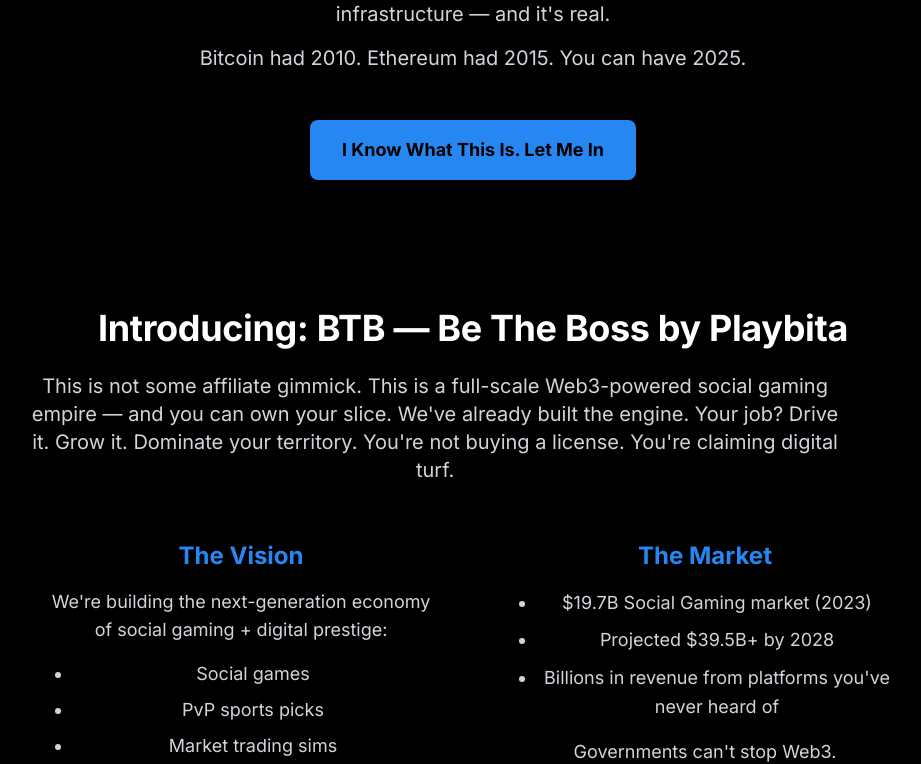
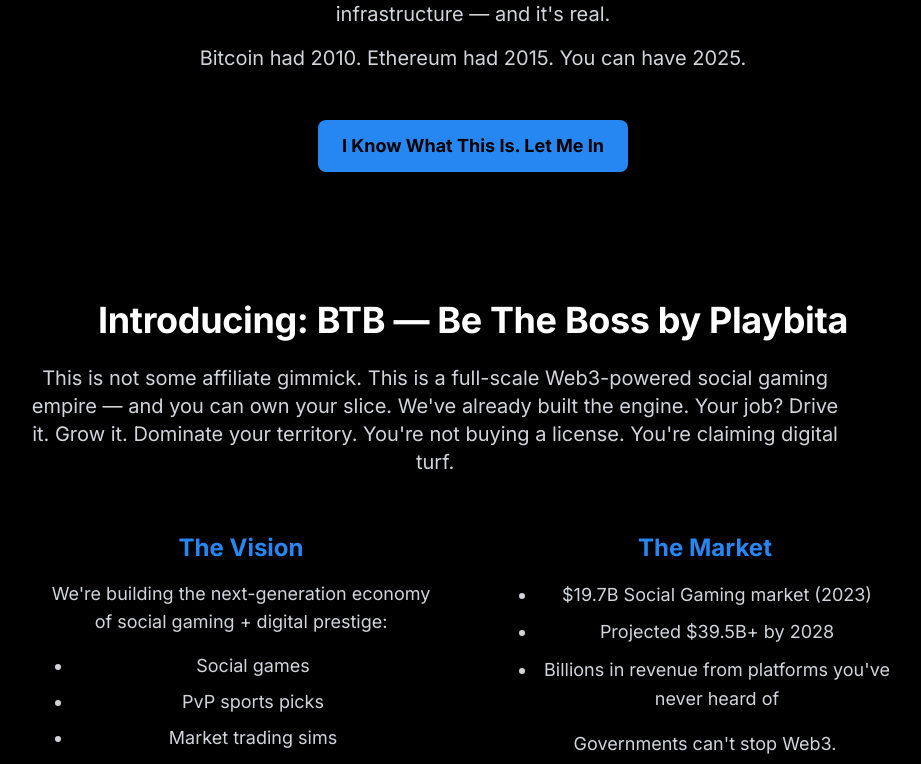
Before and after one commit to shauliAharon/btb-microsite, a React (Vite) app: page / in a window 1280 px wide. Shown: the part 1424-2188 px from the top of the page, without its empty margins (167-1088 px from the left). Built offline with nearby package versions, Linux system fonts and the light colour scheme.

Commit message:
fix Buttons

```diff
--- a/src/pages/LandingPage.tsx
+++ b/src/pages/LandingPage.tsx
@@ -80,7 +80,7 @@
           </div>
           <RouterLink
             to="/signup"
-            className="inline-block bg-btb-gold text-black px-8 py-4 rounded-lg text-lg font-bold hover:bg-btb-neon transition-colors "
+            className="inline-block bg-btb-gold text-black px-4 sm:px-6 py-2 sm:py-3 rounded-lg text-base sm:text-lg font-bold hover:bg-btb-neon transition-colors"
           >
             I Know What This Is. Let Me In
           </RouterLink>
@@ -344,7 +344,7 @@
           </div>
           <RouterLink
             to="/signup"
-            className="inline-block bg-btb-gold text-black px-8 py-4 rounded-lg text-lg font-bold mt-8 hover:bg-btb-neon transition-colors"
+            className="inline-block bg-btb-gold text-black px-4 sm:px-6 py-2 sm:py-3 rounded-lg text-base sm:text-lg font-bold mt-8 hover:bg-btb-neon transition-colors"
           >
             I Don't Need a Pitch. I Need In
           </RouterLink>
```
